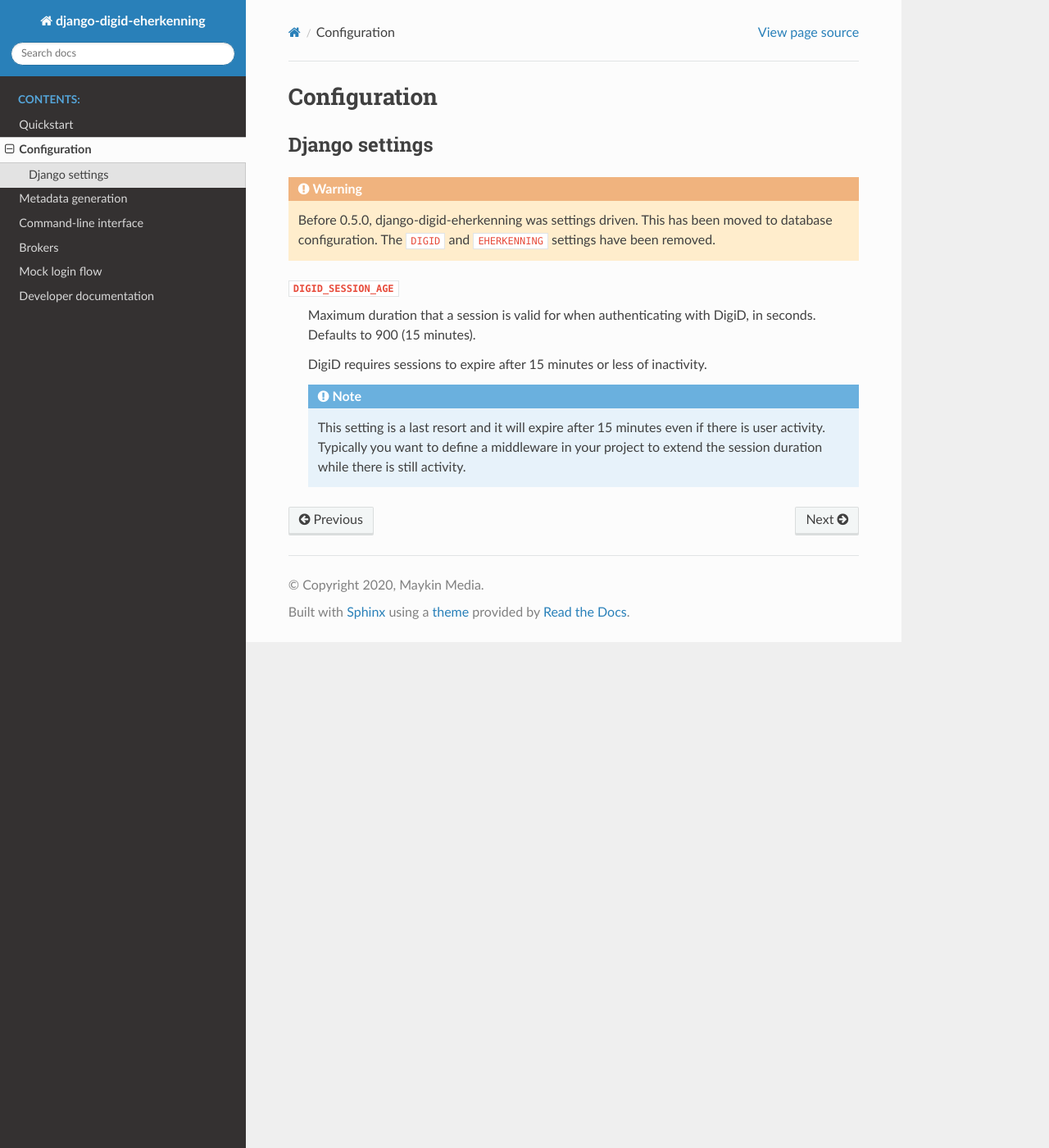
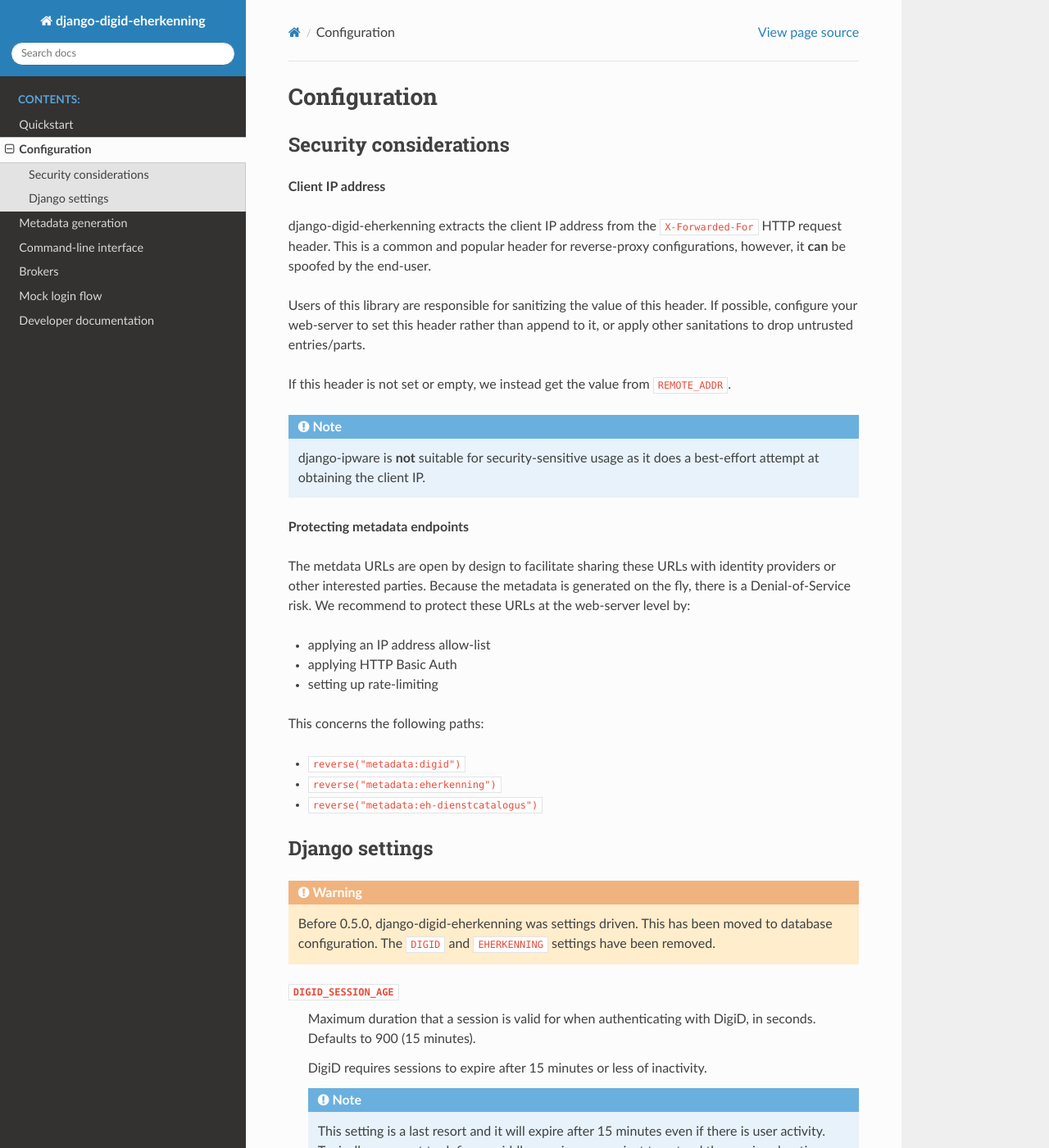
Before and after one commit to maykinmedia/django-digid-eherkenning, a Sphinx documentation site: the page built from docs/configuration.rst, in a window 1280 px wide and 1400 px high. Shown: the whole window at 82% size. Built offline with Sphinx 7.4.7 and the Read the Docs theme 2.0.0, drawn with Linux system fonts in a browser that asks for light colours.

Commit message:
:pencil: Refs. #20 -- document security considerations
* documented get_client_ip header trust
* documented advice to protect metadata endpoints

```diff
--- a/docs/configuration.rst
+++ b/docs/configuration.rst
@@ -3,6 +3,42 @@
 =============
 Configuration
 =============
+
+Security considerations
+-----------------------
+
+**Client IP address**
+
+django-digid-eherkenning extracts the client IP address from the ``X-Forwarded-For``
+HTTP request header. This is a common and popular header for reverse-proxy
+configurations, however, it **can** be spoofed by the end-user.
+
+Users of this library are responsible for sanitizing the value of this header. If
+possible, configure your web-server to set this header rather than append to it,
+or apply other sanitations to drop untrusted entries/parts.
+
+If this header is not set or empty, we instead get the value from ``REMOTE_ADDR``.
+
+.. note:: django-ipware is **not** suitable for security-sensitive usage as it does a
+   best-effort attempt at obtaining the client IP.
+
+**Protecting metadata endpoints**
+
+The metdata URLs are open by design to facilitate sharing these URLs with identity
+providers or other interested parties. Because the metadata is generated on the fly,
+there is a Denial-of-Service risk. We recommend to protect these URLs at the web-server
+level by:
+
+* applying an IP address allow-list
+* applying HTTP Basic Auth
+* setting up rate-limiting
+
+This concerns the following paths:
+
+* ``reverse("metadata:digid")``
+* ``reverse("metadata:eherkenning")``
+* ``reverse("metadata:eh-dienstcatalogus")``
+
 
 Django settings
 ---------------
```
Also changed, not shown: 1 other file.
